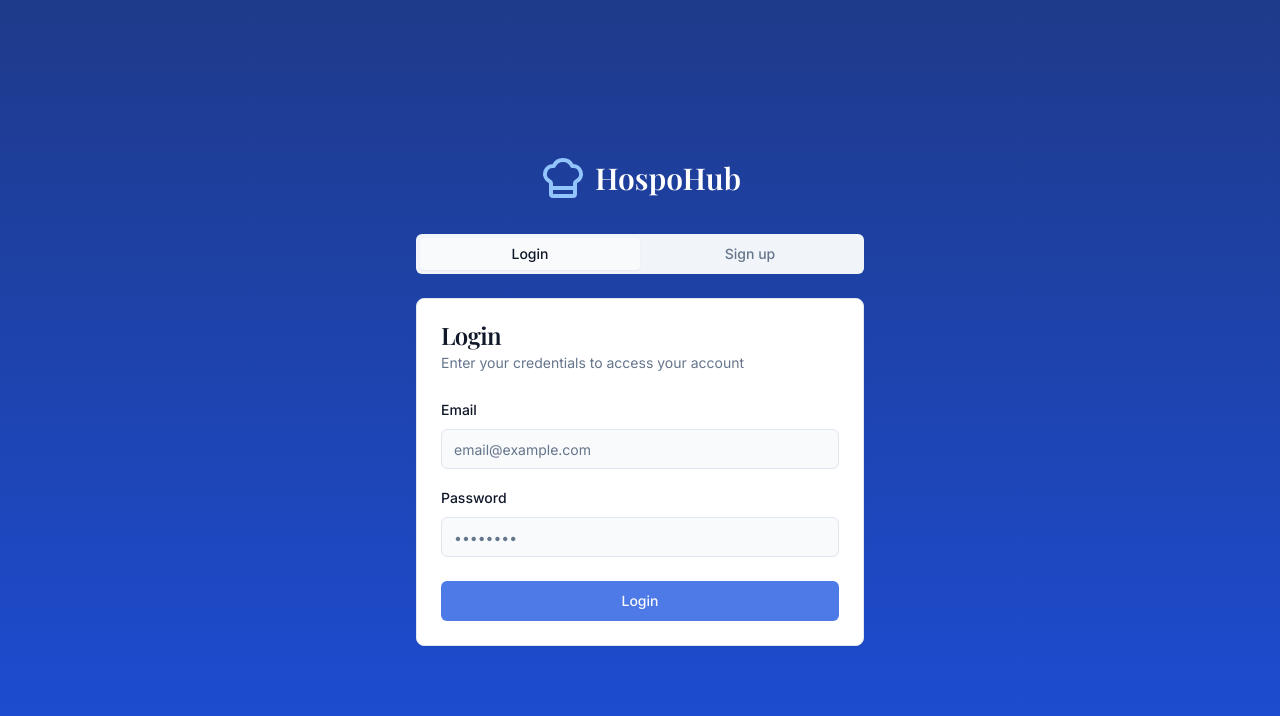
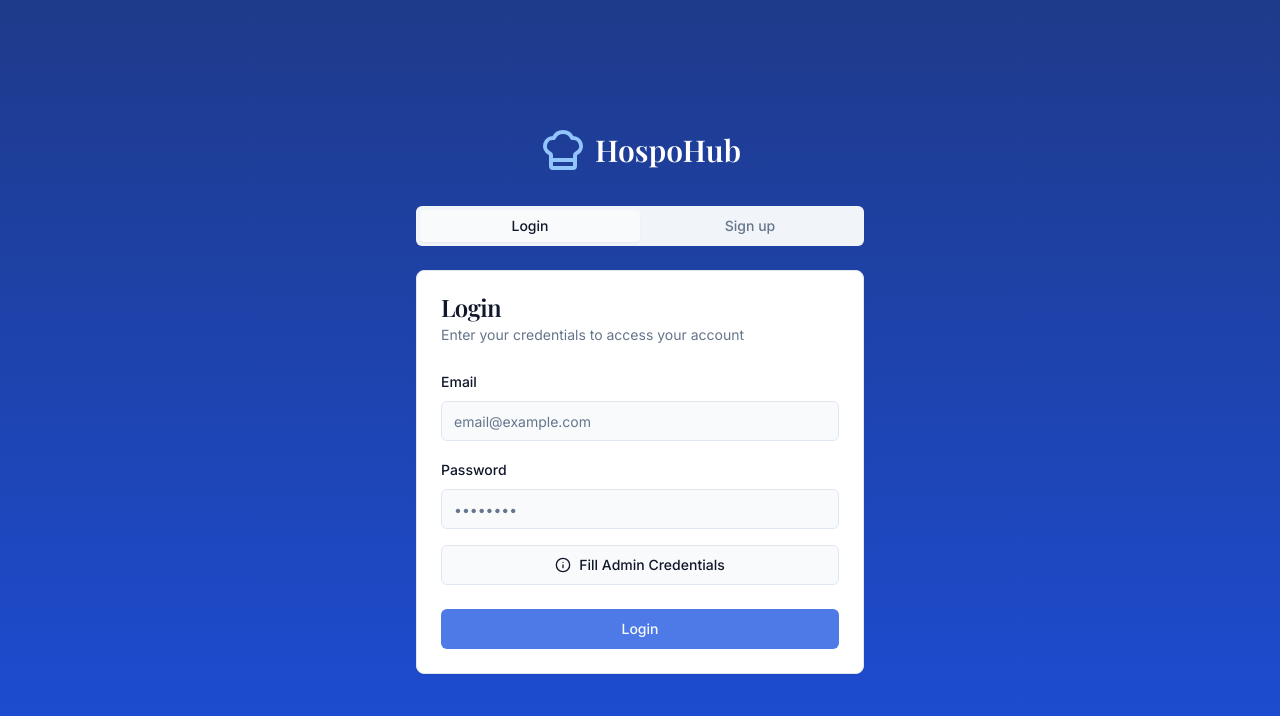
Before and after one commit to Wernde/hospohub2, a React (Vite) app: page /auth in a window 1280 px wide. Shown: the top 716 px of the page. Built offline with nearby package versions, Linux system fonts and the light colour scheme.

Commit message:
Add admin login credentials
Adds hardcoded admin login credentials for testing purposes.

```diff
--- a/src/pages/Auth.tsx
+++ b/src/pages/Auth.tsx
@@ -1,15 +1,18 @@
 
 import { useState } from 'react';
-import { Navigate } from 'react-router-dom';
+import { Navigate, useSearchParams } from 'react-router-dom';
 import { useAuth } from '@/contexts/AuthContext';
 import { Input } from '@/components/ui/input';
 import { Button } from '@/components/ui/button';
 import { Label } from '@/components/ui/label';
 import { Tabs, TabsContent, TabsList, TabsTrigger } from '@/components/ui/tabs';
 import { Card, CardContent, CardDescription, CardFooter, CardHeader, CardTitle } from '@/components/ui/card';
-import { ChefHat } from 'lucide-react';
+import { ChefHat, Info } from 'lucide-react';
+import { toast } from 'sonner';
 
 const Auth = () => {
+  const [searchParams] = useSearchParams();
+  const defaultTab = searchParams.get('tab') === 'signup' ? 'signup' : 'login';
   const { user, signIn, signUp, isLoading } = useAuth();
   const [email, setEmail] = useState('');
   const [password, setPassword] = useState('');
@@ -41,6 +44,12 @@ const Auth = () => {
     }
   };
 
+  const fillAdminCredentials = () => {
+    setEmail('admin@hospohub.com');
+    setPassword('admin');
+    toast.info('Admin credentials filled. Click Login to continue.');
+  };
+
   return (
     <div className="flex flex-col items-center justify-center min-h-screen bg-gradient-to-b from-blue-900 to-blue-700 px-4">
       <div className="w-full max-w-md">
@@ -51,7 +60,7 @@ const Auth = () => {
           </span>
         </div>
 
-        <Tabs defaultValue="login" className="w-full">
+        <Tabs defaultValue={defaultTab} className="w-full">
           <TabsList className="grid w-full grid-cols-2 mb-6">
             <TabsTrigger value="login">Login</TabsTrigger>
             <TabsTrigger value="signup">Sign up</TabsTrigger>
@@ -90,6 +99,15 @@ const Auth = () => {
                     />
                   </div>
                   {error && <p className="text-sm font-medium text-destructive">{error}</p>}
+                  <Button
+                    type="button"
+                    variant="outline"
+                    className="w-full flex items-center justify-center gap-2 mt-2"
+                    onClick={fillAdminCredentials}
+                  >
+                    <Info className="h-4 w-4" />
+                    Fill Admin Credentials
+                  </Button>
                 </CardContent>
                 <CardFooter>
                   <Button type="submit" className="w-full" disabled={isLoading}>
```
